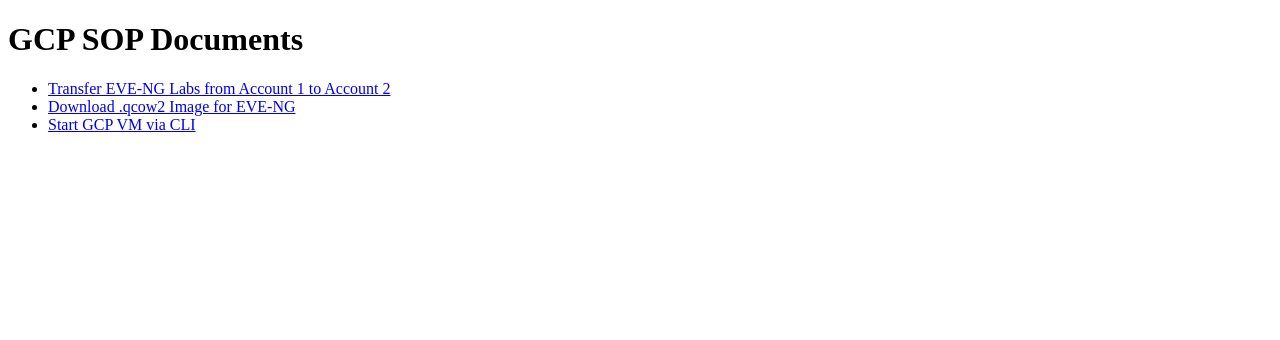
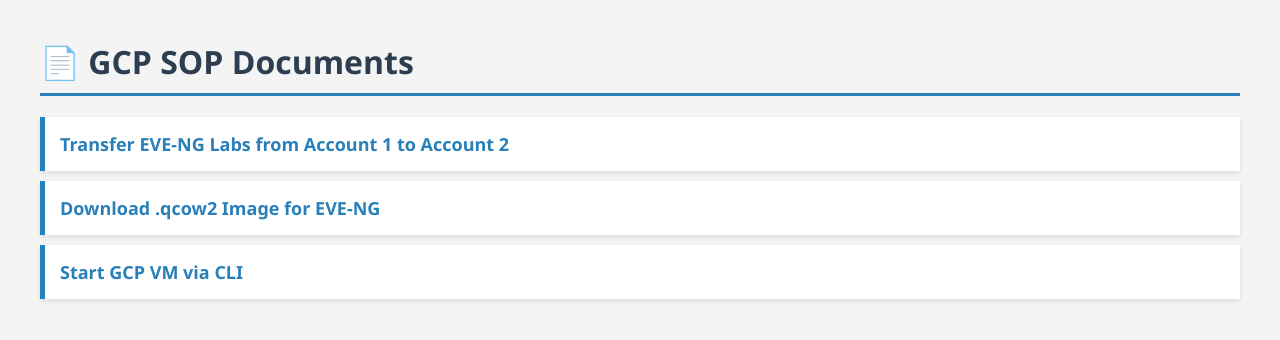
Before and after one commit to surajpjoshi/gcp-sop, a plain HTML site: page index.html in a window 1280 px wide. Drawn offline with Linux system fonts and the light colour scheme.

Commit message:
Update index.html

```diff
--- a/index.html
+++ b/index.html
@@ -1,13 +1,46 @@
 <!DOCTYPE html>
-<html>
+<html lang="en">
 <head>
-  <title>GCP SOP Index</title>
+  <meta charset="UTF-8">
+  <title>GCP SOP Documents</title>
+  <style>
+    body {
+      font-family: 'Segoe UI', Tahoma, Geneva, Verdana, sans-serif;
+      background-color: #f4f4f4;
+      margin: 40px;
+    }
+    h1 {
+      color: #2c3e50;
+      border-bottom: 3px solid #2980b9;
+      padding-bottom: 10px;
+    }
+    ul {
+      list-style-type: none;
+      padding: 0;
+    }
+    li {
+      background: white;
+      padding: 15px;
+      margin: 10px 0;
+      border-left: 5px solid #2980b9;
+      box-shadow: 0 2px 5px rgba(0,0,0,0.1);
+    }
+    a {
+      text-decoration: none;
+      color: #2980b9;
+      font-weight: bold;
+      font-size: 18px;
+    }
+    a:hover {
+      color: #1abc9c;
+    }
+  </style>
 </head>
 <body>
-  <h1>GCP SOP Documents</h1>
+  <h1>📄 GCP SOP Documents</h1>
   <ul>
     <li><a href="Transfer%20EVE-NG%20Labs%20from%20from%20Account%201%20to%20Account%202.html">Transfer EVE-NG Labs from Account 1 to Account 2</a></li>
-    <li><a href="https://github.com/surajpjoshi/gcp-sop/blob/master/Download%20a%20%60.qcow2%60%20image%20directly%20into%20EVE-NG%20from%20httpsdrive.labhub.eu.org.html">Download .qcow2 Image for EVE-NG</a></li>
+    <li><a href="Download_qcow2_Image_for_EVE-NG.html">Download .qcow2 Image for EVE-NG</a></li>
     <li><a href="Authenticate%20&%20Start%20a%20GCP%20VM%20Instance%20via%20Google%20Cloud%20CLI.html">Start GCP VM via CLI</a></li>
   </ul>
 </body>
```
